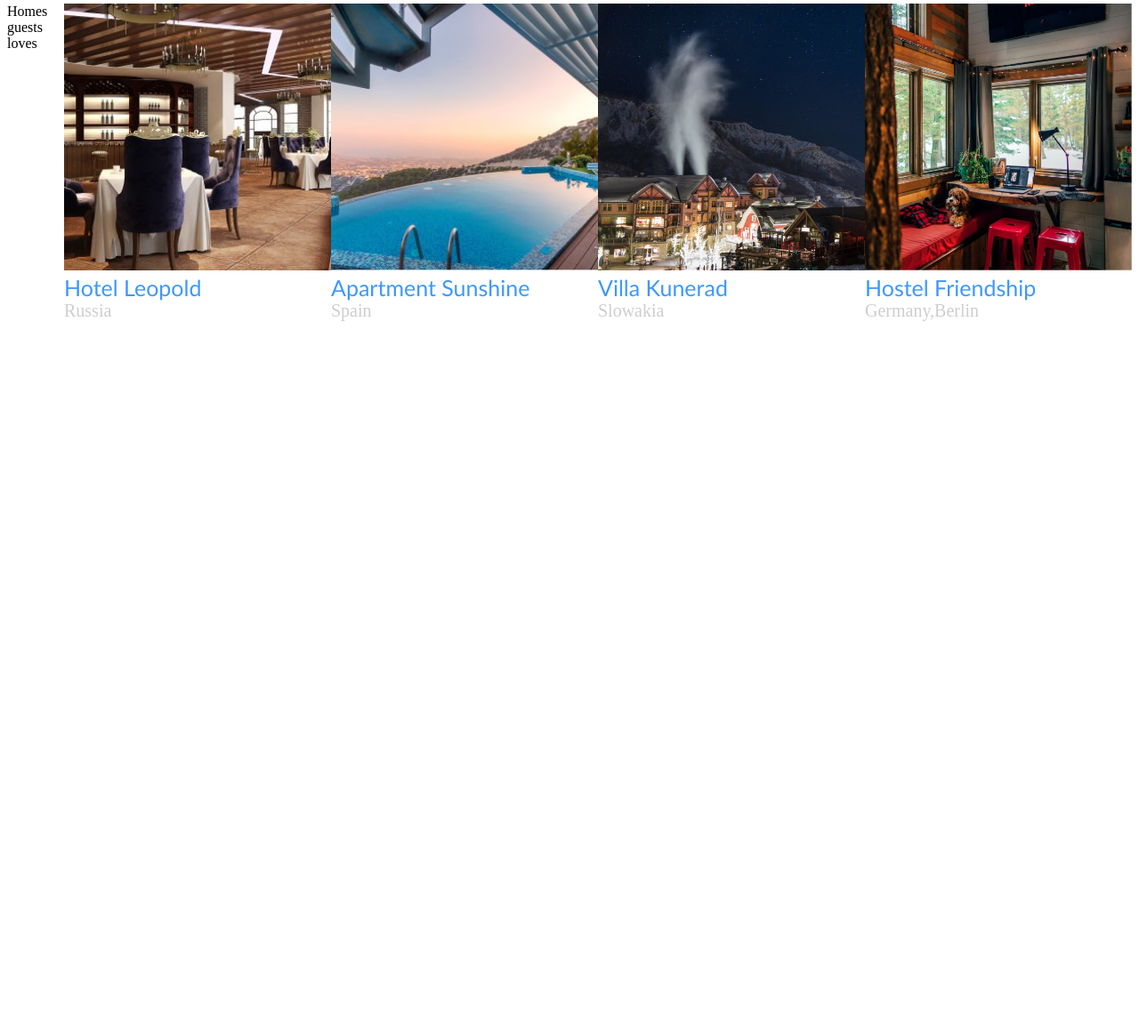
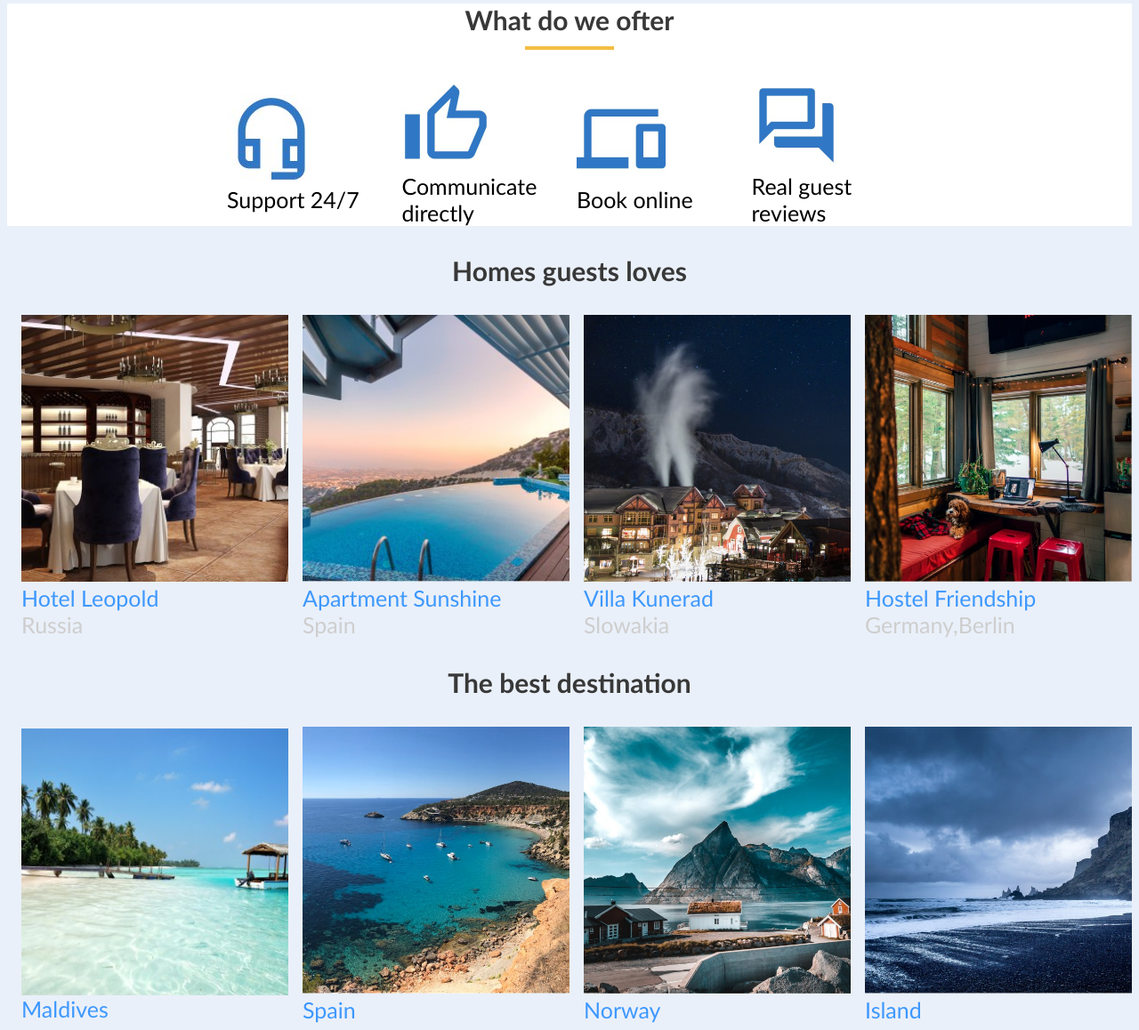
Before and after one commit to sofishkoss/solbeg-html, a website: page index.html in a window 1280 px wide. Shown: the part 4-1162 px from the top of the page at 89% size. Before the commit the page ends 800 px from the top, so only its background shows below. Drawn offline with Linux system fonts and the light colour scheme.

Commit message:
10/18/23

```diff
--- a/index.html
+++ b/index.html
@@ -6,35 +6,109 @@
   <title>booking.com</title>
 
 </head>
-    <body >
+<body class="background">
 <section class="main">
-        <p><div class="p">Homes guests loves</div></p>
+  <div class="p">What do we ofter</div>
+  <div>
+    <img src="assets/image%20(1).png" class="line"></div>
+  </p>
 
+  <div class="section-row">
+  <div class="obj 1">
+    <img src="assets/photo_5256217390033785094_m.jpg" class="picture1" >
+    <div class="text2">Support 24/7</div>
+  </div>
+
+  <div class="obj 2">
+    <img src="assets/photo_5256217390033785115_m.jpg" class="picture1">
+    <div class="text2">Communicate directly</div>
+  </div>
+
+  <div class="obj 3">
+    <img src="assets/photo_5256217390033785114_m.jpg" class="picture1">
+    <div class="text2">Book online</div>
+  </div>
+
+  <div class="obj 4">
+    <img src="assets/photo_5256217390033785112_m.jpg" class="picture1">
+    <div class="text2">Real guest reviews</div>
+  </div>
+
+</section>
+
+<section class="main2">
+  <p>
+  <div class="p">Homes guests loves</div>
+  </p>
+  <div class="section-row">
     <p>
     <div class="obj 1">
-            <img src="assets/10-11-23--1.jpg" width="300" height="300" >
+      <img src="assets/10-11-23--1.jpg" class="picture">
       <div class="text">Hotel Leopold</div>
       <div class="tx">Russia</div>
     </div>
 
     <div class="obj 2">
-            <img src="assets/10-11-23--2.jpg" width="300" height="300">
+      <img src="assets/10-11-23--2.jpg" class="picture">
       <div class="text">Apartment Sunshine</div>
       <div class="tx">Spain</div>
     </div>
 
     <div class="obj 3">
-            <img src="assets/10-11-23--3.jpg" width="300" height="300">
+      <img src="assets/10-11-23--3.jpg" class="picture">
       <div class="text">Villa Kunerad</div>
       <div class="tx">Slowakia</div>
     </div>
 
     <div class="obj 4">
-            <img src="assets/10-11-23--4.jpg" width="300" height="300">
+      <img src="assets/10-11-23--4.jpg" class="picture">
       <div class="text">Hostel Friendship</div>
       <div class="tx">Germany,Berlin</div>
     </div>
     </p>
+
+
+  </div>
+
+  <p>
+  <div class="p">The best destination</div>
+  </p>
+  <div class="section-row">
+    <p>
+    <div class="obj 1">
+
+    <div class="container">
+      <img src="assets/photo13.jpg" class="image picture"  style="width:300px">
+      <div class="middle">
+        <div class="text">Book now</div>
+      </div>
+    </div>
+      <div class="text">Maldives</div>
+
+
+    </div>
+
+    <div class="obj 2">
+      <img src="assets/photo12.jpg" class="picture">
+      <div class="text">Spain</div>
+
+    </div>
+
+    <div class="obj 3">
+      <img src="assets/photo11.jpg" class="picture">
+      <div class="text">Norway</div>
+
+    </div>
+
+    <div class="obj 4">
+      <img src="assets/photo10.jpg" class="picture">
+      <div class="text">Island</div>
+
+    </div>
+    </p>
+
+
+  </div>
 </section>
 
 </body>
--- a/styles/index.css
+++ b/styles/index.css
@@ -1,12 +1,36 @@
+* {
+    font-family: Calibri, sans-serif;
+}
 
 .main {
     display: flex;
     justify-content: center;
+    flex-direction: column;
+    align-items: center;
+    width: 100%;
+    margin: auto;
+    background-color: white;
+}
+
+.main2 {
+    display: flex;
+    justify-content: center;
+    flex-direction: column;
     /*align-items: center;*/
     width: 100%;
     margin: auto;
-    max-width: 1400px
+    max-width: 1400px;;
 
+
+}
+
+.line{
+    width:100px;
+    height:4px;
+}
+
+.background{
+    background-color: #EAF0F9;
 }
 
 .obj {
@@ -16,22 +40,81 @@
 
 }
 
-.p{
+.p {
+    display: flex;
     justify-content: center;
+    font-size: 30px;
+    font-weight: 600;
+    color: #383838;
+
+
 
 }
 
 .text {
     font-size: 25px;
-    font-family: Calibri;
     font-weight: 500;
     color: #3d98ff;
+}
+
+.text2 {
+    font-size: 25px;
+    font-weight: 500;
+
 
 }
 
 .tx {
-    font-size: 20px;
+    font-size: 25px;
     font-weight: 10;
     color: #cecece;
 
+
 }
+
+.section-row {
+    display: flex;
+    gap: 16px;
+    align-items: center;
+}
+
+.picture1{
+    width:100px;
+    height:100px;
+}
+.picture{
+    width:300px;
+    height:300px;
+}
+
+
+.image {
+    opacity: 1;
+    display: block;
+    width: 300px;
+    height: 300px;
+    backface-visibility: hidden;
+}
+
+.middle {
+    transition: .5s ease;
+    opacity: 0;
+    position: absolute;
+    top: 35%;
+    left: 30%;
+    transform: translate(50%, 50%);
+    -ms-transform: translate(-50%, -50%);
+    text-align: center;
+}
+
+.container:hover .image {
+    opacity: 0.3;
+}
+
+.container:hover .middle {
+    opacity: 1;
+}
+.container {
+    position: relative;
+    width: 50%;
+}
```
Also changed, not shown: assets/image (1).png (added), assets/photo10.jpg (added), assets/photo11.jpg (added), assets/photo12.jpg (added), assets/photo13.jpg (added). Lines whose indentation alone changed are shown as unchanged.
